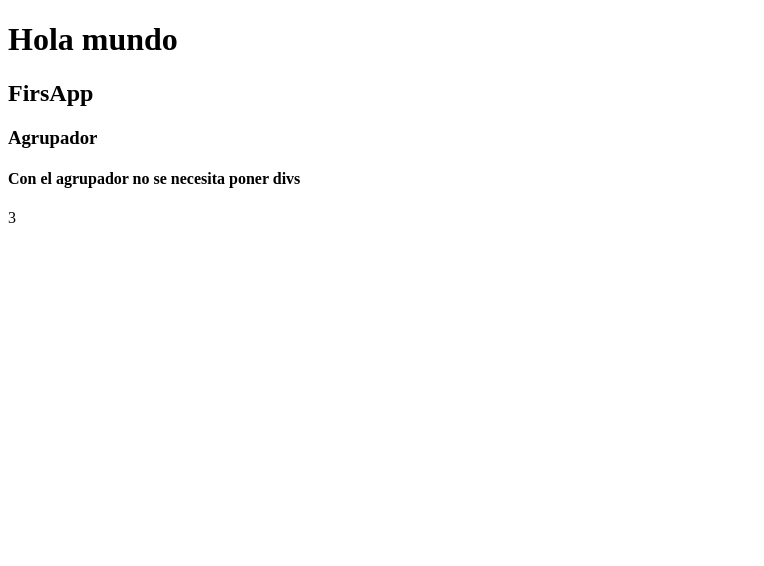
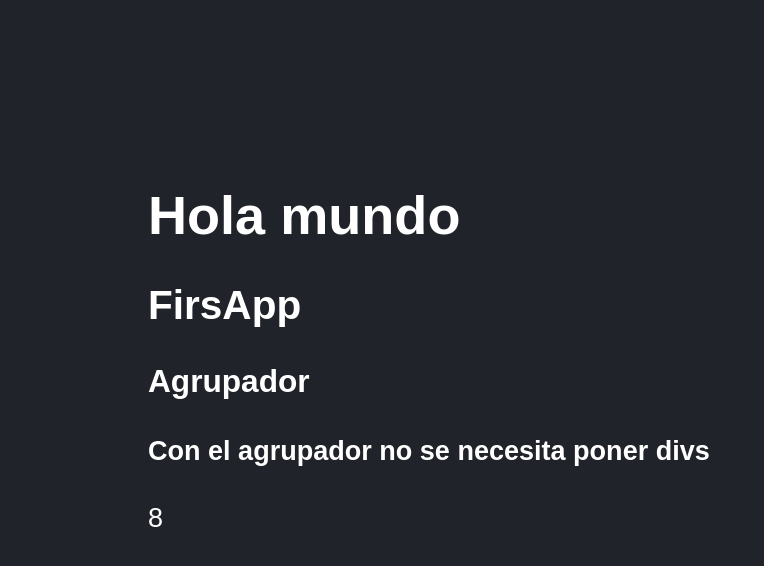
Before and after one commit to lestradess/03-counter-app-vite, a React (Vite) app: page / in a window 1280 px wide. Shown: the top 566 px of the page, without its empty margins (0-764 px from the left). Built offline with nearby package versions, Linux system fonts and the light colour scheme.

Commit message:
Colocar estilos

```diff
--- a/src/FirsApp.jsx
+++ b/src/FirsApp.jsx
@@ -1,7 +1,7 @@
 const newMensaje = "Lestrades";
 
 const suma = (x)=> {
-    return x / 2;
+    return x + 2;
 }
 
 export const FirsApp = () => {
--- a/src/main.jsx
+++ b/src/main.jsx
@@ -2,6 +2,7 @@
 import ReactDOM from 'react-dom/client';
 import { FirsApp } from './FirsApp';
 import { HelloWordApp } from './HelloWordApp';
+import "./styles.css";
 
 
 
--- /dev/null
+++ b/src/styles.css
@@ -0,0 +1,7 @@
+html, body{
+    background-color: #21232A;
+    color: white;
+    font-family: Arial, Helvetica, sans-serif;
+    font-size: 1.3rem;
+    padding: 70px;
+}
```
